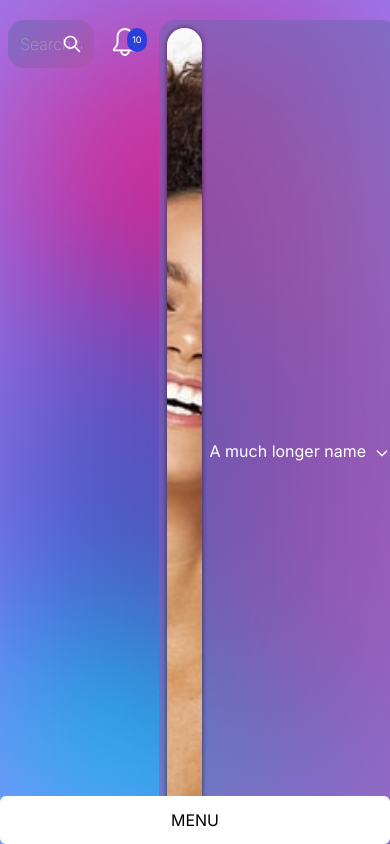
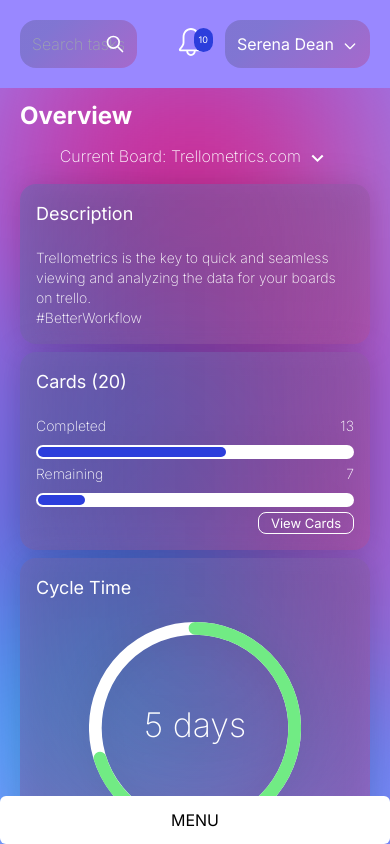
Before and after one commit to pixelRena/Trello-Dashboard, a Next.js app: page / in a window 390 px wide. Built offline with nearby package versions, Linux system fonts and the light colour scheme.

Commit message:
Adjust styling for mobile, added responsiveness to dashboard page

```diff
--- a/components/board-dropdown/board-dropdown.component.jsx
+++ b/components/board-dropdown/board-dropdown.component.jsx
@@ -9,9 +9,9 @@
     const boardName = "Trellometrics.com";
 
     return(
-        <div className="relative font-extralight w-full">
-            <div className={`absolute rounded-2xl ${isBoardOpen && "bg-primary-color-full"}`}>
-                <button className={`pt-1 pr-2 pl-2 text-l border-b-[1px] border-transparent ${!isBoardOpen &&  "hover:border-white"}`} onClick={() => setIsBoardOpen(!isBoardOpen)}>Current Board: {boardName} <BiChevronDown className="inline" size={25}/></button>
+        <div className="relative font-extralight w-full mt-2 text-center">
+            <div className={`absolute rounded-2xl lg:w-fit w-full ${isBoardOpen && "bg-primary-color-full"}`}>
+                <button className={`pt-1 pr-2 pl-2 text-l border-b-[1px] border-transparent ${!isBoardOpen &&  "lg:hover:border-white"}`} onClick={() => setIsBoardOpen(!isBoardOpen)}>Current Board: {boardName} <BiChevronDown className="inline" size={25}/></button>
                 <div className={`relative board-dropdown pt-1 pb-1 ${!isBoardOpen && "hidden"}`}>
                     <div className="pr-2 pl-2 font-medium">Select a board:</div>
                     <BoardItems/>
--- a/components/board-items/board-items.component.jsx
+++ b/components/board-items/board-items.component.jsx
@@ -1,10 +1,10 @@
 export default function BoardItems() {
     return(
         <>
-            <button className="block hover:opacity-70 board-item pt-1 pr-2 pl-2">Grant Tracking</button>
-            <button className="block hover:opacity-70 board-item pt-1 pr-2 pl-2">Design Systems Checklist</button>
-            <button className="block hover:opacity-70 board-item pt-1 pr-2 pl-2">Kanban</button>
-            <button className="block hover:opacity-70 board-item pt-1 pr-2 pl-2">Remote Team Hub</button>
+            <button className="block hover:opacity-70 board-item pt-1 pr-2 pl-2 w-full">Grant Tracking</button>
+            <button className="block hover:opacity-70 board-item pt-1 pr-2 pl-2 w-full">Design Systems Checklist</button>
+            <button className="block hover:opacity-70 board-item pt-1 pr-2 pl-2 w-full">Kanban</button>
+            <button className="block hover:opacity-70 board-item pt-1 pr-2 pl-2 w-full">Remote Team Hub</button>
         </>
     );
 }
--- a/components/dashboard-items/dashboard-cards.component.jsx
+++ b/components/dashboard-items/dashboard-cards.component.jsx
@@ -60,7 +60,7 @@
 
     return(
         <>
-            <div className="relative flex flex-row pt-3 pb-3 gap-2 ">
+            <div className="relative flex flex-col lg:flex-row pt-3 pb-3 gap-2 ">
                 <CardTemplate additionalClasses="text-sm 2xl:text-lg" additionalContentClasses="flex flex-col justify-between" title="Description">
                 <div>
                     Trellometrics is the key to quick and seamless
@@ -113,12 +113,12 @@
                     </hgroup>
                 </CardTemplate>
             </div>
-            <div className="relative flex flex-row pt-3 pb-3 gap-2">
-                <CardTemplate additionalClasses="text-sm 2xl:text-lg w-fit" title="Recent Activity">
+            <div className="relative flex flex-col lg:flex-row pt-3 pb-3 gap-2">
+                <CardTemplate additionalClasses="text-sm 2xl:text-lg lg:w-fit w-full" title="Recent Activity">
                     <DashboardRecentActivity/>
                 </CardTemplate>
                 <CardTemplate additionalClasses="text-sm 2xl:text-lg" title="Active Members (5 members)">
-                    <Bar data={data} options={options} style={{color: "white", height: "100px"}}/>
+                    <Bar data={data} options={options} style={{color: "white", height: "220px"}}/>
                 </CardTemplate>
             </div>
         </>
--- a/components/navigation/navigation.component.jsx
+++ b/components/navigation/navigation.component.jsx
@@ -4,7 +4,7 @@
 
 export default function Navigation() {
     return(
-        <nav className="relative flex flex-row justify-between z-[15]">
+        <nav className="lg:bg-transparent lg:relative bg-[#9988FF] w-full fixed lg:p-0 p-5 pr-5 pl-5 flex flex-row justify-between z-[15]">
             <SearchBar/>
             <ul className="flex flex-row">
                 <Notifications/>
--- a/components/page-template/page-subnavigation.component.jsx
+++ b/components/page-template/page-subnavigation.component.jsx
@@ -2,7 +2,7 @@
 
 export default function PageSubNavigation ({title}) {
     return(
-        <div className="relative mt-3 mb-5 flex flex-row z-10">
+        <div className="relative lg:mt-3 mb-8 lg:mb-5 flex flex-col lg:flex-row z-10">
             <header className="text-2xl font-bold mr-4">{title}</header>
             <BoardDropdown/>
         </div>
--- a/components/searchbar/searchbar.component.jsx
+++ b/components/searchbar/searchbar.component.jsx
@@ -1,8 +1,8 @@
 export default function SearchBar() {
     return(
-        <form className="relative h-fit">
+        <form className="relative h-fit bg-primary-color rounded-2xl">
             <label className="hidden" htmlFor="searchInput">Search Bar</label>
-            <input className="w-[22vw] focus:drop-shadow-primary font-extralight bg-primary-color rounded-2xl p-3" type="text" id="searchInput" placeholder="Search tasks ..."/>
+            <input className="lg:w-[22vw] w-[30vw] font-extralight bg-transparent p-3" type="text" id="searchInput" placeholder="Search tasks ..."/>
             <div className="absolute inset-y-0 right-0 flex items-center pr-3 pointer-events-none">
                 <svg aria-hidden="true" className="w-5 h-5 text-white" fill="none" stroke="currentColor" viewBox="0 0 24 24" xmlns="http://www.w3.org/2000/svg"><path strokeLinecap="round" strokeLinejoin="round" strokeWidth="2" d="M21 21l-6-6m2-5a7 7 0 11-14 0 7 7 0 0114 0z"></path></svg>
             </div>
--- a/components/sidebar.component.jsx
+++ b/components/sidebar.component.jsx
@@ -13,7 +13,7 @@
     onClick={() => setMenuOpen(!menuOpen)}>
         MENU
     </button>
-    <aside className={`z-20 bg-primary-color-full lg:flex absolute lg:relative overflow-x-hidden flex-col lg:w-56 w-full h-screen px-4 py-8 overflow-y-auto ${menuOpen ? "" : "hidden"}`}>
+    <aside className={`h-screen z-20 lg:bg-primary-color bg-primary-color-full lg:flex fixed lg:relative overflow-x-hidden flex-col lg:w-56 w-full px-4 py-8 overflow-y-auto ${menuOpen ? "" : "hidden"}`}>
         <div className="text-center m-auto">
             <span className="font-bold lg:text-xl text-2xl">Trellometrics</span>
             <img className="m-auto mt-5" src="/favicon.svg" alt="favicon"/>
--- a/components/user-dropdown/user-dropdown.component.jsx
+++ b/components/user-dropdown/user-dropdown.component.jsx
@@ -9,12 +9,14 @@
 
     return(
         <div className="relative">
-            <button className={`relative ${isUserOpen ? "" : "bg-primary-color"} z-[16] rounded-2xl p-2 w-full`} type="button" onClick={() => setIsUserOpen(!isUserOpen)}>
-                <div className="h-full inline align-middle mr-2">
-                    <div className="w-[35px] h-[35px] shadow-primary rounded-full bg-cover inline-block bg-center h-screen bg-no-repeat" style={{"backgroundImage": `url(${PlaceholderAvatar.src})`}}></div>
+            <button className={`relative ${isUserOpen ? "" : "bg-primary-color"} z-[16] rounded-2xl lg:p-2 p-3 w-full`} type="button" onClick={() => setIsUserOpen(!isUserOpen)}>
+                <div className="h-full lg:inline align-middle mr-2 hidden">
+                    <div className="w-[25px] h-[25px] lg:w-[35px] lg:h-[35px] shadow-primary rounded-full bg-cover inline-block bg-center h-screen bg-no-repeat" style={{"backgroundImage": `url(${PlaceholderAvatar.src})`}}></div>
                 </div>
-                A much longer name
-                <svg className="w-4 h-4 ml-2 inline" aria-hidden="true" fill="none" stroke="currentColor" viewBox="0 0 24 24" xmlns="http://www.w3.org/2000/svg"><path strokeLinecap="round" strokeLinejoin="round" strokeWidth="2" d="M19 9l-7 7-7-7"></path></svg>
+                <div className="inline">
+                    <span className="">Serena Dean</span>
+                    <svg className="w-4 h-4 ml-2 inline" aria-hidden="true" fill="none" stroke="currentColor" viewBox="0 0 24 24" xmlns="http://www.w3.org/2000/svg"><path strokeLinecap="round" strokeLinejoin="round" strokeWidth="2" d="M19 9l-7 7-7-7"></path></svg>
+                </div>
             </button>
             <div className={`absolute w-full pb-3 pr-3 pl-3 top-0 pt-12 z-[14] rounded-2xl drop-shadow-primary leading-8 ${isUserOpen ? "bg-primary-color-full" : "hidden"}`}>
                 <div>
--- a/pages/_app.jsx
+++ b/pages/_app.jsx
@@ -22,7 +22,7 @@
           <section>
             <Sidebar/>
           </section>
-          <section className="mt-5 ml-2 mr-2 lg:mr-5 lg:ml-5 w-full">
+          <section className="lg:mt-5 lg:mr-5 lg:ml-5 w-screen">
             <Navigation/>
             <Component {...pageProps} />
           </section>
--- a/pages/dashboard.jsx
+++ b/pages/dashboard.jsx
@@ -4,7 +4,7 @@
 export default function Dashboard () {
 
     return(
-        <div className="h-[90vh] overflow-y-auto overflow-visible p-5">
+        <div className="lg:mt-0 mt-20 lg:p-0 p-5">
             <PageSubNavigation title="Overview"/>
             <DashboardCards/>
         </div>
--- a/styles/Home.module.css
+++ b/styles/Home.module.css
@@ -5,3 +5,9 @@
     z-index: 1;
     height: 100vh;
 }
+
+@media (max-width: 767px) {
+    .main {
+        height: 250vh;
+    }
+}
--- a/styles/globals.css
+++ b/styles/globals.css
@@ -30,6 +30,7 @@
 html,
 body {
   max-width: 100vw;
+  max-height: 100vh;
   overflow-x: hidden;
 }
 
@@ -43,5 +44,3 @@
   color: inherit;
   text-decoration: none;
 }
-
-.bg-primary-color { background: linear-gradient(134.07deg, rgba(108, 102, 174, 0.55) 23.13%, rgba(196, 73, 158, 0.55) 122.17%); }
```
